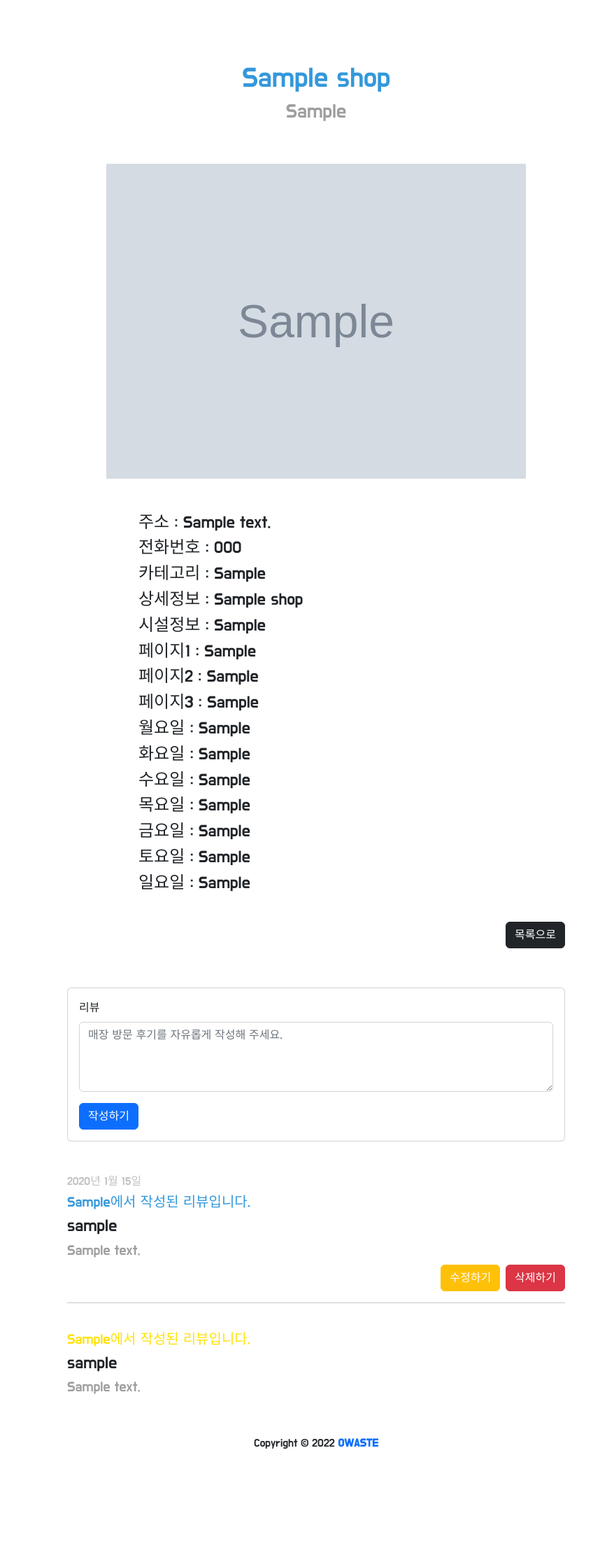
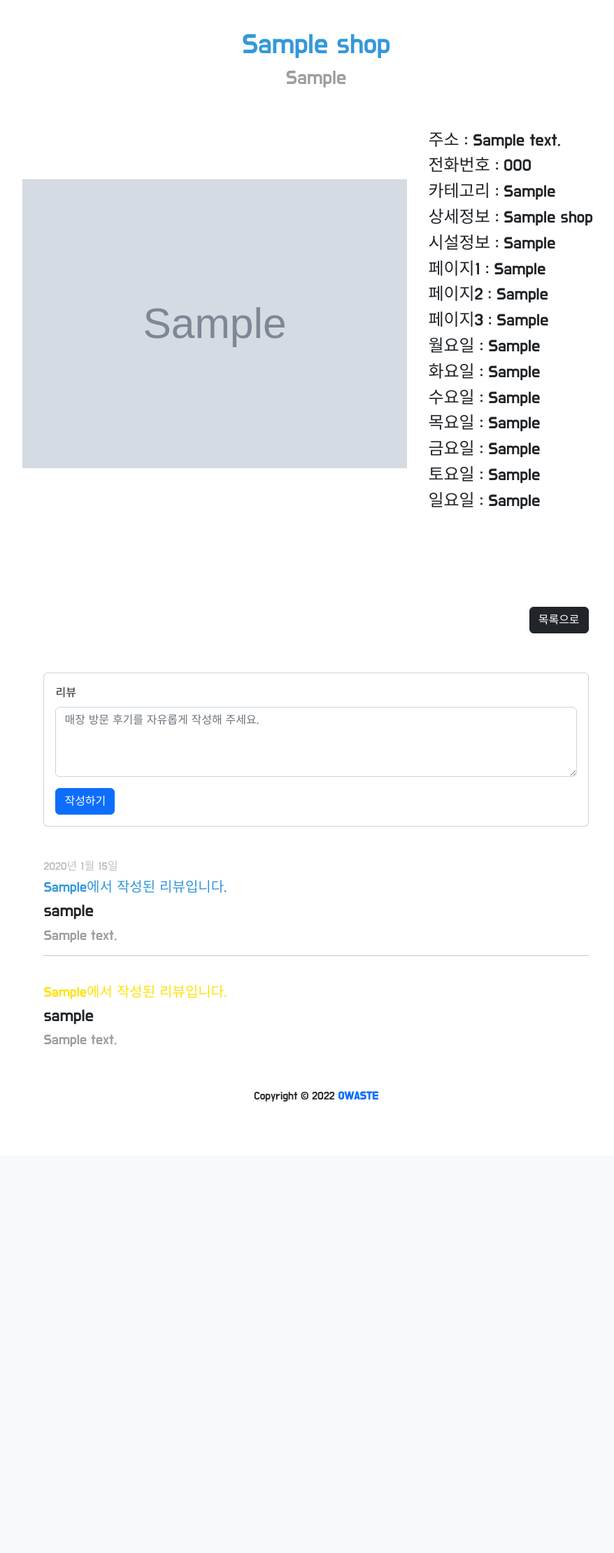
Before and after one commit to parkJue/realreal, a Django app: page /owaste/detail/1 in a window 1280 px wide. Shown: the part 56-2275 px from the top of the page at 70% size, without its empty margins (188-1066 px from the left). After the commit the page ends 1630 px from the top, so only its background shows below. Run offline with Django 4.2, Linux system fonts and the light colour scheme; tables that the repository leaves empty hold one stand-in row (values such as "Sample post"); grey boxes marked "Sample" are stand-in pictures; some libraries are stand-ins or nearby versions.

Commit message:
배포용

```diff
--- a/common/urls.py
+++ b/common/urls.py
@@ -10,4 +10,5 @@ urlpatterns = [
     path('signup/', views.signup, name='signup'),
     path('profile/', views.profile, name='profile'),
     path('change_password/', views.change_password, name='change_password'),
+    path('delete_success/', views.delete, name="delete_success"),
 ]
--- a/owaste/urls.py
+++ b/owaste/urls.py
@@ -1,5 +1,5 @@
 from django.contrib import admin
-from django.urls import path, include
+from django.urls import path, include, re_path
 from django.views.generic import RedirectView
 
 urlpatterns = [
@@ -11,4 +11,7 @@ urlpatterns = [
     path('common/', include('common.urls')),
     #
     path('', RedirectView.as_view(url='/owaste/index'), name="root"),
+
+    re_path(r'^accounts/', include('zerowaste.urls')),
+    re_path(r'^accounts/', include('allauth.urls')),
 ]
--- /dev/null
+++ b/zerowaste/templates/common/delete_success.html
@@ -0,0 +1,5 @@
+{% extends 'owaste/base.html' %}
+{% block content %}
+<h1 style="text-align:center;color:#3498DB;">회원탈퇴가 완료되었습니다.</h1>
+<a id="btn" href="/owaste/index/"><button class="btn btn-primary">홈으로가기</button></a>
+{% endblock %}
--- a/zerowaste/templates/common/login.html
+++ b/zerowaste/templates/common/login.html
@@ -1,3 +1,4 @@
+{% load socialaccount %}
 <!doctype html>
 <html lang="en">
 
@@ -47,6 +48,7 @@
                   <a class="nav-link" href="{% url 'common:profile' %}">프로필</a>
                   {% else %}
                   <a class="nav-link" href="{% url 'common:login' %}">로그인</a>
+
                   {% endif %}
                 </li>
                 <li>
@@ -85,6 +87,7 @@
 <br>
 <h2 style="text-align:center;color:#3498DB;">로그인</h2>
 
+
 <div class="col-md-5" style="float: none; margin:0 auto;">
     <form method="post" action="{% url 'common:login' %}">
         {% csrf_token %}
@@ -100,6 +103,8 @@
                    value="{{ form.password.value|default_if_none:'' }}">
         </div>
         <button type="submit" class="btn btn-primary">로그인</button>
+        <a href="{% provider_login_url 'kakao' method='oauth2'%}"><button type="button" class="btn" style="background-color: rgba(255, 225, 0, 0.965);"><span style="color:rgb(255, 255, 255)">카카오 로그인</button></a>
+
     </form>
 </div>
       <!-- content 끝 -->
--- a/zerowaste/templates/common/profile.html
+++ b/zerowaste/templates/common/profile.html
@@ -24,9 +24,7 @@
 <img src = "/static/img/profileimg.jpeg" style="width:20%; margin-left: auto; margin-right: auto; display: block;" />
 <div id = "lf" class="d-grid gap-2 col-1 mx-auto">
     <a id="btn" href="{% url 'common:change_password' %}"><button class="btn btn-primary" type="button">비밀번호 변경</button></a>
-</div>
-{% comment %} <div id = "lf" class="d-grid gap-2 col-1 mx-auto">
-</div> {% endcomment %}
+    <a id="btn" href="{% url 'common:delete_success' %}"><button class="btn btn-danger" data-toggle="modal" data-target="#exampleModal" >회원 탈퇴</button></a>
 <br />
 </div>
 
@@ -41,6 +39,7 @@
             <h3><span style="color:#3498DB">{{ shop.name }}</span></h3>
             <span style="color:#9E9E9E">{% for review in review_list %}
                 {{ review }}
+                <br >
             {% endfor %}</span>
             <hr>
         {% endfor %}
--- a/zerowaste/templates/owaste/review_confirm_delete.html
+++ b/zerowaste/templates/owaste/review_confirm_delete.html
@@ -1,9 +1,6 @@
 {% extends 'owaste/base.html' %}
 {% block content %}
-
       <!-- content 시작 -->
-
-
       <br>
       <h2 style="text-align:center;color:#3498DB;">정말로 삭제하시겠습니까?</h2>
 
--- a/zerowaste/templates/owaste/shop_detail.html
+++ b/zerowaste/templates/owaste/shop_detail.html
@@ -1,27 +1,32 @@
 {% extends 'owaste/base.html' %} {% load django_bootstrap5 %} {% load static
   %} {% block content %}
-
+  <style>
+    img {
+      {% comment %} float:left {% endcomment %}
+      margin-left: 25%;
+    }
+    #plz{
+      display: flex;
+      justify-content: center;
+      align-items: center;
+    }
+  </style>
   <!-- content 시작 -->
-    <br>
-    <br>
 
   <h1 style="text-align:center;color:#3498DB;">{{ shop_detail.name }}</h1>
   <h3 style="text-align:center;color:#9E9E9E;">{{shop_detail.category}}</h3>
 
-<section class="py-5 text-center container">
-
-  <div id="info_list_search" class="col-md-12">
+  <div id="plz" class="py-5 text-center container">
+    <div>
       {% if shop_detail.img == '' %}
       <img src="/static/img/ready.gif" style="height: auto; width:400px;" />
       {% else %}
-    <img src="{{shop_detail.img}}" style="height: auto; width:600px;" />
+      <img src="{{shop_detail.img}}" style="height: auto; width:550px;" />
       {% endif %}
     </div>
 
-  <div class="p-4 p-md-5 mb-4 rounded text-bg-white">
-
         <!--테이블 시작-->
-    <table style="width:50%; height: 100px; margin: auto; text-align: center;">
+    <table style="width:50%; height: 100%; margin-left: 15%;">
       <tr>
         <td align=Left style="width:60%;">
           <h4>주소 : {{shop_detail.address}}</h4>
@@ -49,7 +54,10 @@
         </td>
       </tr>
     </table>
+  </div>
       <!--테이블 끝-->
+
+      <section class="py-5 text-center container">
 
       <!--테이블 시작-->
       <table style="width:70%; height: 100px; margin: auto; text-align: center;">
@@ -60,27 +68,6 @@
         </tr>
       </table>
       <!--테이블 끝-->
-
-{% comment %}
-
-<!--테이블 시작-->
-<table style="width:40%; height: 100px; margin: auto; text-align: center;">
-  <tr>
-    <td align=right style="width:60%;">
-
-<form action="{% url 'articles:comments_create' article.pk %}" method="POST">
-  {% csrf_token %} {% bootstrap_form form %}
-  <button class="btn btn-primary">작성</button>
-</form>
-
-    </td>
-  </tr>
-</table>
-
- <!--테이블 끝-->
-
-{% endcomment %}
-
   <!--테이블 시작-->
   <table style="width:70%; height: 100px; margin: auto; text-align: center;">
     <tr>
@@ -110,12 +97,16 @@
           <h5><span style="color:#3498DB">{{ review.source }}에서 작성된 리뷰입니다.</span></h5>
           <h4>{{ review.user.username }}</h4>
           <h5><span style="color:#9E9E9E">{{ review.content }}</span></h5>
+          {% if review.user.id == user.id %}
             <span>
               <div id="info_list_search" class="d-grid gap-2 d-md-flex justify-content-md-end">
                 <button type="edit" class="btn btn-warning" onclick="location.href='/owaste/detail/{{ shop_detail.pk }}/reviews/{{ review.pk }}/edit/';"><span style="color:rgb(255, 255, 255)">수정하기</span></button>
-          <button type="delete" class="btn btn-danger" onclick="location.href='/owaste/detail/{{ shop_detail.pk }}/reviews/{{ review.pk }}/delete/';">삭제하기</button>
+                <button type="delete" class="btn btn-danger" aria-pressed="true" onclick="location.href='/owaste/detail/{{ shop_detail.pk }}/reviews/{{ review.pk }}/delete/';">삭제하기</button>
+
               </div>
           </span>
+          {% endif %}
+
         {% endfor %}
         <hr >
       </div>
--- a/zerowaste/urls.py
+++ b/zerowaste/urls.py
@@ -2,7 +2,7 @@ from django.urls import path
 from . import views
 
 urlpatterns = [
-    path('index/', views.index),                        # 01. /owaste/index
+    path('index/', views.index, name='main_index'),                        # 01. /owaste/index
     path('campaign_list/', views.campaign_list),        # 04. /owaste/campaign_list
     path('shop_search/', views.search, name='search_result'),
     path('shop_info/', views.info, name="info_result"),
--- a/zerowaste/views.py
+++ b/zerowaste/views.py
@@ -2,7 +2,7 @@ from .models import Campaign, Shop, Member, Nkreview, Oreview, Ask
 from django.shortcuts import render, get_object_or_404, redirect
 from django.contrib.auth.decorators import login_required
 from django.db.models import Q
-from .forms import CommentForm, OreviewForm, ArticleForm
+from .forms import OreviewForm, ArticleForm
 
 info_list = Shop.objects.all().order_by('id')
 search_list = Shop.objects.all().order_by('id')
@@ -207,8 +207,6 @@ def shop_detail(request, id):
         form_1 = ArticleForm()
     # 복사
     shop_detail = get_object_or_404(Shop, pk=id)
-    # id와 똑같은 Nkreview 불러오기
-    # form = CommentForm()
 
     oreview_form = OreviewForm()
 
```
Also changed, not shown: common/views.py (+10 -1 lines), owaste/settings.py (+17 -0 lines), zerowaste/templates/owaste/campaign_list.html (+6 -9 lines), zerowaste/templates/owaste/index.html (+4 -92 lines), zerowaste/templates/owaste/shop_search.html (+12 -6 lines). Lines whose indentation alone changed are shown as unchanged.
